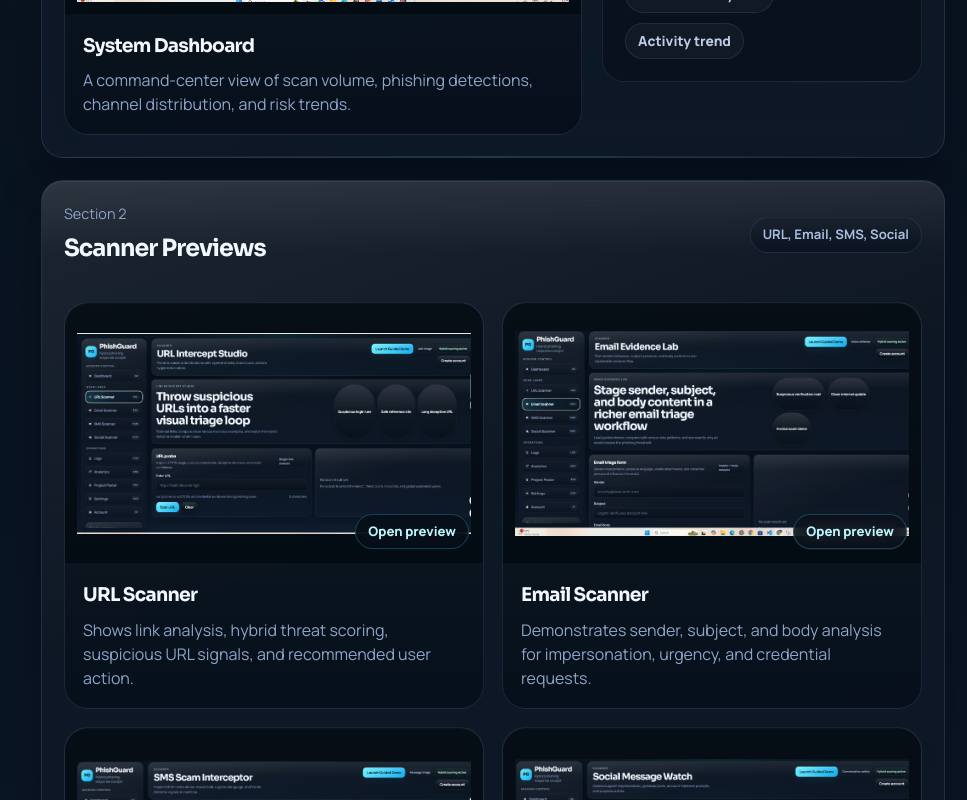
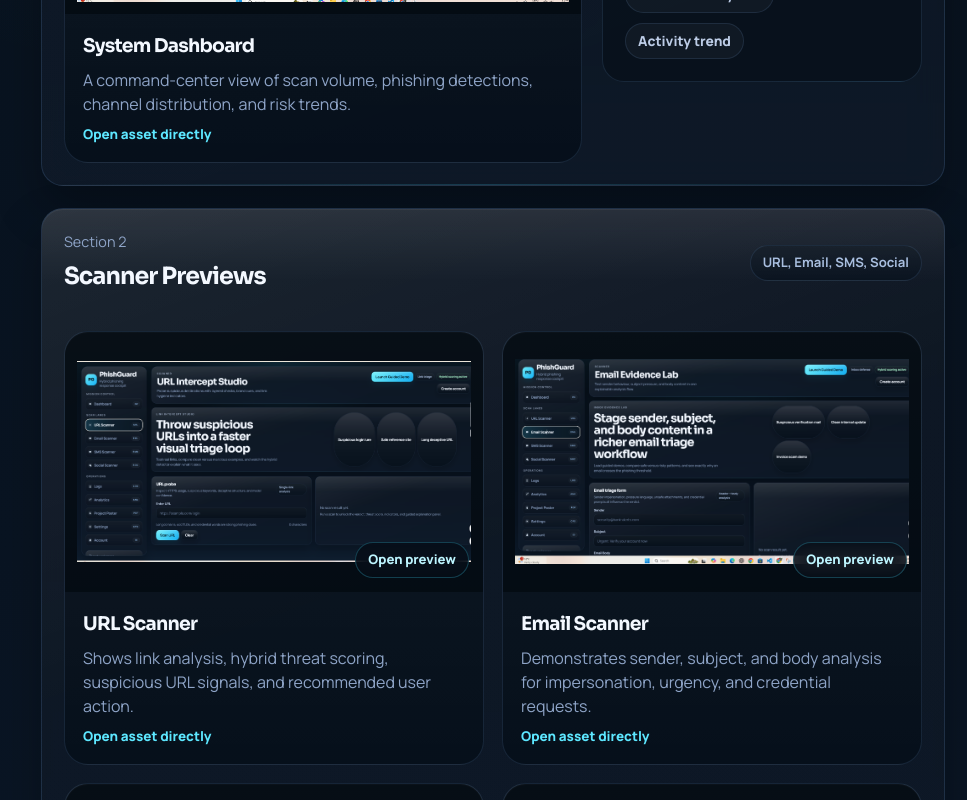
Before and after one commit to baralabhi2040-cmd/capstone-project-II, a React (Vite) app in the folder frontend/: page /app/showcase in a window 1280 px wide. Shown: the part 940-1740 px from the top of the page, without its empty margins (313-1280 px from the left). Built offline with nearby package versions, Linux system fonts and the light colour scheme; no server answers.

Commit message:
Fix showcase preview image visibility

```diff
--- a/frontend/src/pages/Showcase.css
+++ b/frontend/src/pages/Showcase.css
@@ -101,6 +101,36 @@
   transition: transform 0.28s ease;
 }
 
+.showcase-image-fallback {
+  min-height: 260px;
+  display: grid;
+  place-items: center;
+  gap: 10px;
+  padding: 28px;
+  color: #bdf5ff;
+  text-align: center;
+  background:
+    radial-gradient(circle at center, rgba(65, 219, 255, 0.12), transparent 56%),
+    repeating-linear-gradient(
+      135deg,
+      rgba(65, 219, 255, 0.06) 0 10px,
+      transparent 10px 22px
+    );
+}
+
+.showcase-image-fallback strong {
+  font-family: var(--title-font);
+  font-size: 1.15rem;
+}
+
+.showcase-image-fallback small,
+.showcase-image-fallback em {
+  max-width: 100%;
+  overflow-wrap: anywhere;
+  color: var(--muted);
+  font-style: normal;
+}
+
 .showcase-image-card:hover .showcase-image-button img {
   transform: scale(1.015);
 }
@@ -126,6 +156,19 @@
   display: grid;
   gap: 8px;
   padding: 18px;
+}
+
+.showcase-asset-link {
+  width: fit-content;
+  color: #5de7ff;
+  font-size: 0.84rem;
+  font-weight: 800;
+  text-decoration: none;
+}
+
+.showcase-asset-link:hover {
+  color: #ffffff;
+  text-decoration: underline;
 }
 
 .showcase-card-copy h4,
--- a/frontend/src/pages/Showcase.jsx
+++ b/frontend/src/pages/Showcase.jsx
@@ -43,7 +43,11 @@
     "Use this section during a live exhibition to move from the academic poster into the working product demo.",
 };
 
+const assetSrc = (path) => `${path}?v=phishguard-showcase-20260418`;
+
 function ImagePreviewCard({ title, image, caption, onOpen }) {
+  const [imageFailed, setImageFailed] = useState(false);
+
   return (
     <article className="showcase-image-card">
       <button
@@ -51,12 +55,28 @@
         className="showcase-image-button"
         onClick={() => onOpen({ title, image })}
       >
-        <img src={image} alt={`${title} preview`} loading="lazy" />
-        <span>Open preview</span>
+        {imageFailed ? (
+          <div className="showcase-image-fallback">
+            <strong>Preview image not found</strong>
+            <small>{image}</small>
+            <em>Check that this file exists in frontend/public.</em>
+          </div>
+        ) : (
+          <img
+            src={assetSrc(image)}
+            alt={`${title} preview`}
+            loading="lazy"
+            onError={() => setImageFailed(true)}
+          />
+        )}
+        <span>{imageFailed ? "Open path" : "Open preview"}</span>
       </button>
       <div className="showcase-card-copy">
         <h4>{title}</h4>
         <p>{caption}</p>
+        <a className="showcase-asset-link" href={image} target="_blank" rel="noreferrer">
+          Open asset directly
+        </a>
       </div>
     </article>
   );
@@ -197,7 +217,10 @@
                 Close
               </button>
             </div>
-            <img src={activePreview.image} alt={`${activePreview.title} enlarged preview`} />
+            <img
+              src={assetSrc(activePreview.image)}
+              alt={`${activePreview.title} enlarged preview`}
+            />
           </div>
         </div>
       ) : null}
```
